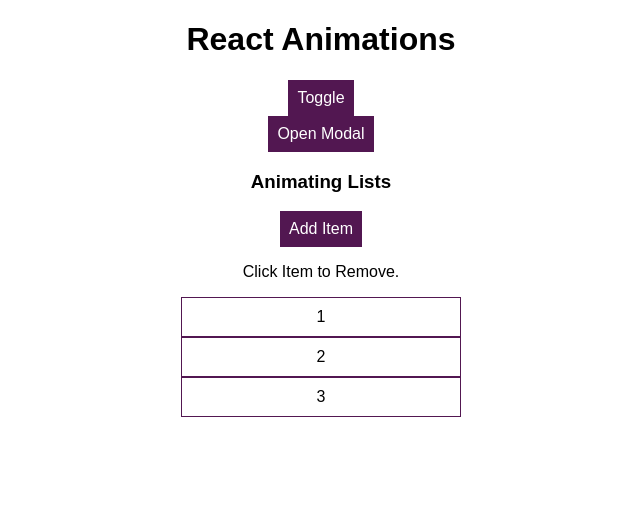
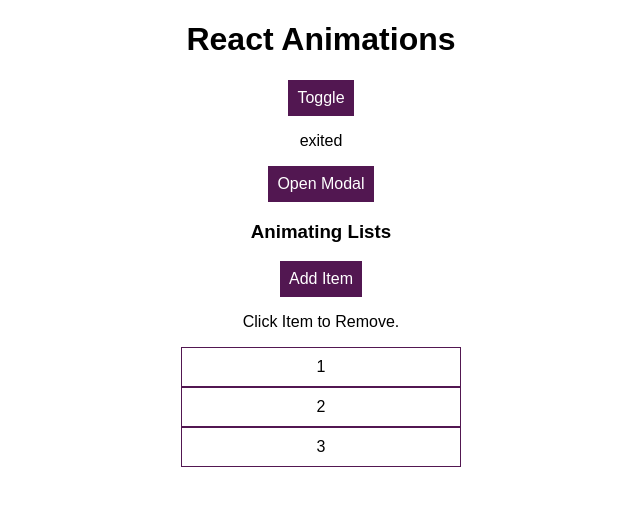
Before and after one commit to MaciejUberna/ReactAnimationsExercises, a React (Create React App) app: page / in a window 1280 px wide. Shown: the top 506 px of the page, without its empty margins (319-959 px from the left). Built offline with nearby package versions, Linux system fonts and the light colour scheme.

Commit message:
Lesson400 "Using ReactTransitionGroup" added basic Transition component that displays Enterind-enter and Exiting-Exited messages in its' state.

```diff
--- a/src/App.js
+++ b/src/App.js
@@ -1,4 +1,5 @@
 import React, { Component } from "react";
+import Transition from 'react-transition-group/Transition';
 
 import "./App.css";
 import Modal from "./components/Modal/Modal";
@@ -26,16 +27,9 @@ class App extends Component {
         <h1>React Animations</h1>
         <button className="Button" onClick={() => this.setState(prevState => ({showBlock: !prevState.showBlock}))}>Toggle</button>
         <br></br>
-        {this.state.showBlock ?
-                              <div style={{
-                                backgroundColor: 'red',
-                                width: 100,
-                                height: 100,
-                                margin: 'auto',
-
-                              }}></div>
-                              :
-                              null}
+        <Transition in={this.state.showBlock} timeout={300}>
+            {state => <p>{state}</p>}
+        </Transition>
         {this.state.modalIsOpen ? <Modal show={this.state.modalIsOpen} closed={this.closeModal}/> : null}
         {this.state.modalIsOpen ? <Backdrop show={this.state.modalIsOpen} /> : null}
         <button className="Button" onClick={this.showModal}>Open Modal</button>
```
